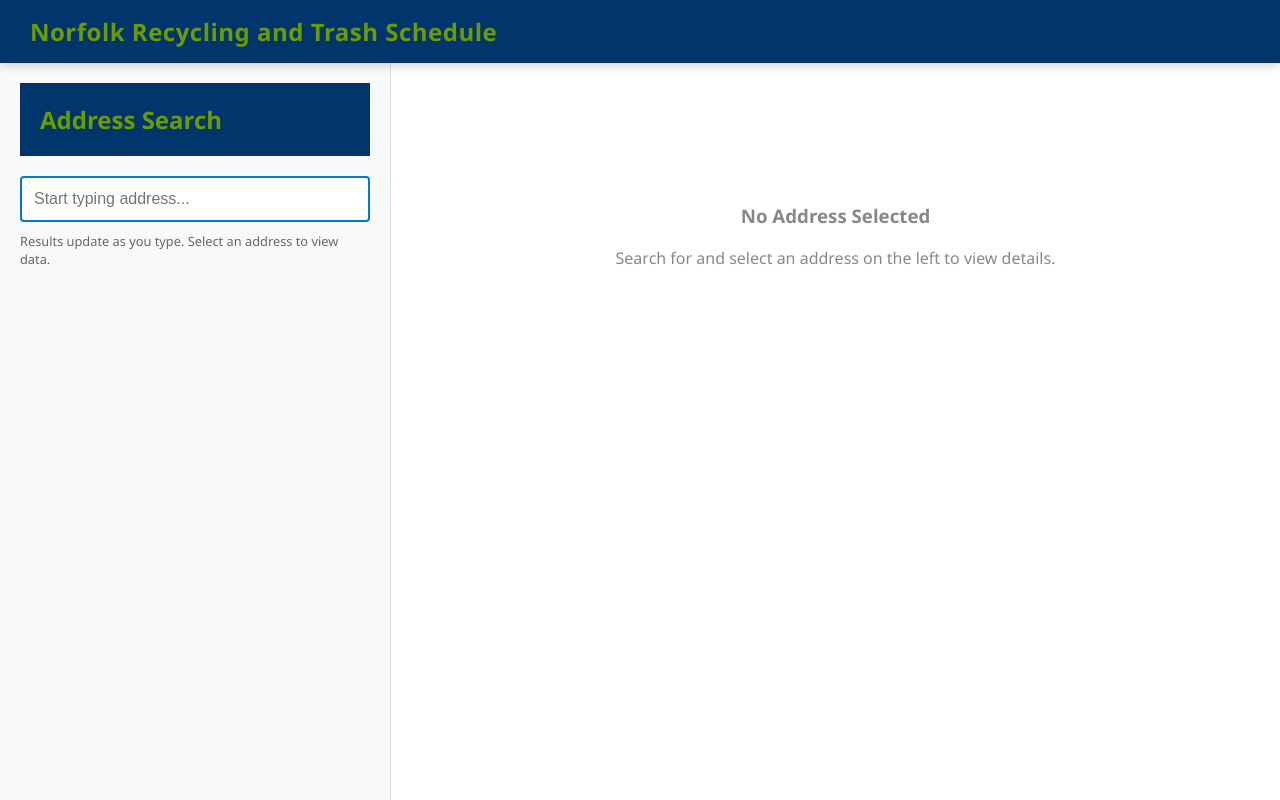
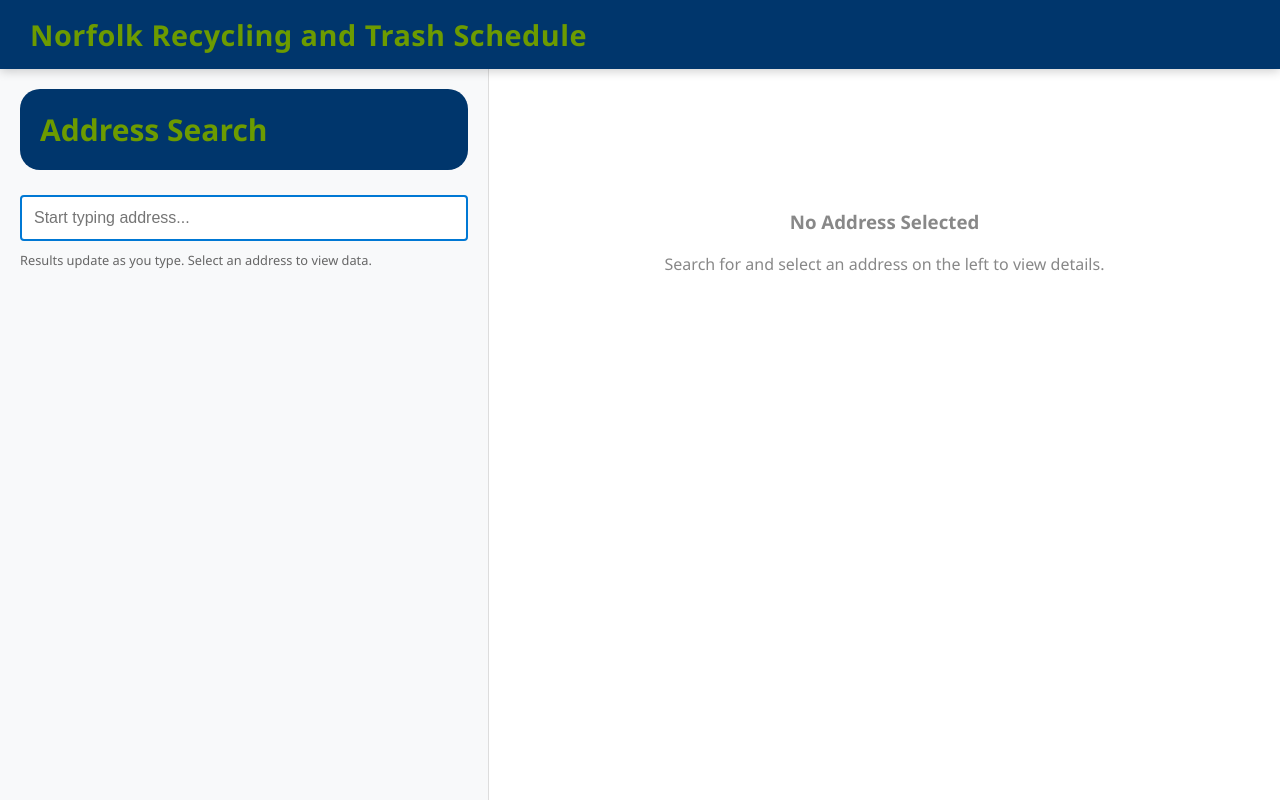
Before and after one commit to dokinsky/Kareoke, a plain HTML site: page Trash.html in a window 1280 px wide. Drawn offline with Linux system fonts and the light colour scheme.

Commit message:
Refactor styles and layout in Trash.html
Updated styles and layout for improved presentation. Adjusted header size, sidebar width, and added border radius to elements.

```diff
--- a/Trash.html
+++ b/Trash.html
@@ -4,7 +4,6 @@
     <meta charset="UTF-8">
     <title>Norfolk Trash Schedule</title>
     <style>
-        /* Layout Setup */
         body {
             font-family: 'Segoe UI', Tahoma, Geneva, Verdana, sans-serif;
             margin: 0;
@@ -19,40 +18,35 @@
             padding: 15px 30px;
             display: flex;
             align-items: center;
+            text-align: center;
             box-shadow: 0 2px 10px rgba(0,0,0,0.2);
             z-index: 1000;
         }
-
         .site-header img {
-            height: 50px; /* Adjust based on your logo size */
+            height: 50px;
             margin-right: 20px;
         }
-
         .site-header h1 {
             margin: 0;
-            font-size: 1.5rem;
+            font-size: 1.8rem;
             font-weight: 600;
             letter-spacing: 0.5px;
             color: rgb(108, 155, 0);
         }
-        /* Left Panel: Search */
         .search-sidebar {
-            width: 350px;
+            width: 35%;
             padding: 20px;
             border-right: 1px solid #ddd;
             background-color: #f8f9fa;
             display: flex;
             flex-direction: column;
         }
-
-        /* Right Panel: Results */
         .details-panel {
-            flex: 1; /* Takes up remaining space */
+            flex: 1;
             padding: 40px;
             background-color: white;
             overflow-y: auto;
         }
-
         input {
             width: 100%;
             padding: 12px;
@@ -61,32 +55,24 @@
             border-radius: 4px;
             font-size: 16px;
         }
-
         .card {
             border: 1px solid #e0e0e0;
             padding: 20px;
             border-radius: 8px;
             box-shadow: 0 2px 5px rgba(0,0,0,0.05);
         }
-
         .placeholder-text {
             color: #888;
             text-align: center;
             margin-top: 100px;
         }
-
-        h2 { margin-top: 0; color: rgb(108, 155, 0); background-color: rgb(0, 54, 108); padding: 20px; }
+        h2 { margin-top: 0; color: rgb(108, 155, 0); background-color: rgb(0, 54, 108); padding: 20px; border-radius: 20px; font-size: 30px; }
         label { font-weight: bold;  margin-bottom: 5px; font-size: 0.9rem; }
         .data-row { margin-bottom: 15px; border-bottom: 1px solid #eee; }
-
-        .dateRow {
-            background-color: #eeeeee;
-        }
-        .dateRowAlt {
-            background-color: #fefefe;
-        }
+        .dateRow { background-color: #eeeeee; }
+        .dateRowAlt { background-color: #fefefe; }
         .main-container {
-            display: flex; /* Move your original body flex here */
+            display: flex;
             flex: 1;
             overflow: hidden;
         }
@@ -171,7 +157,6 @@
             content.style.display = 'block';
 
             document.getElementById('displayAddress').innerText = data.full_address;
-            //document.getElementById('gpin').innerText = data.gpin || 'N/A';
             document.getElementById('trash').innerText = data.trash_day || 'N/A';
             document.getElementById('recycling').innerText = data.recycling_week || 'N/A';
 
@@ -191,7 +176,6 @@
             let results = [];
             let today = new Date();
 
-            // Reference: Dec 28, 2025 starts a "Week One" cycle for Norfolk 2026
             let startDate = new Date('2025/12/28');
             let referenceDate;
 
@@ -201,17 +185,10 @@
 
             }
             const MS_PER_WEEK = 1000 * 60 * 60 * 24 * 7;
-
-            // Look ahead up to 10 weeks to find the next 3 matching dates
             for (let i = 0; i < 20; i++) {
                 let checkDate = new Date(referenceDate);
                 checkDate.setDate(referenceDate.getDate() + (i * 7) + targetDay);
-
-                // Determine if this specific week is Week One or Week Two
-                // Week 0 = Week One, Week 1 = Week Two, Week 2 = Week One...
                 const weekNum = i % 2 === 0 ? "WEEK ONE" : "WEEK TWO";
-
-                // If the week matches the data AND the date is today or in the future
                 if (weekNum === weekType.toUpperCase() && checkDate >= new Date(today.setHours(0,0,0,0))) {
                     results.push(checkDate.toLocaleDateString('en-US', {
                         weekday: 'long',
@@ -233,8 +210,6 @@
                 }
                 count++;
             })
-
-            //return results.length > 0 ? results.join(' | ') : 'No upcoming dates';
             return returnHTML;
         }
     </script>
```
